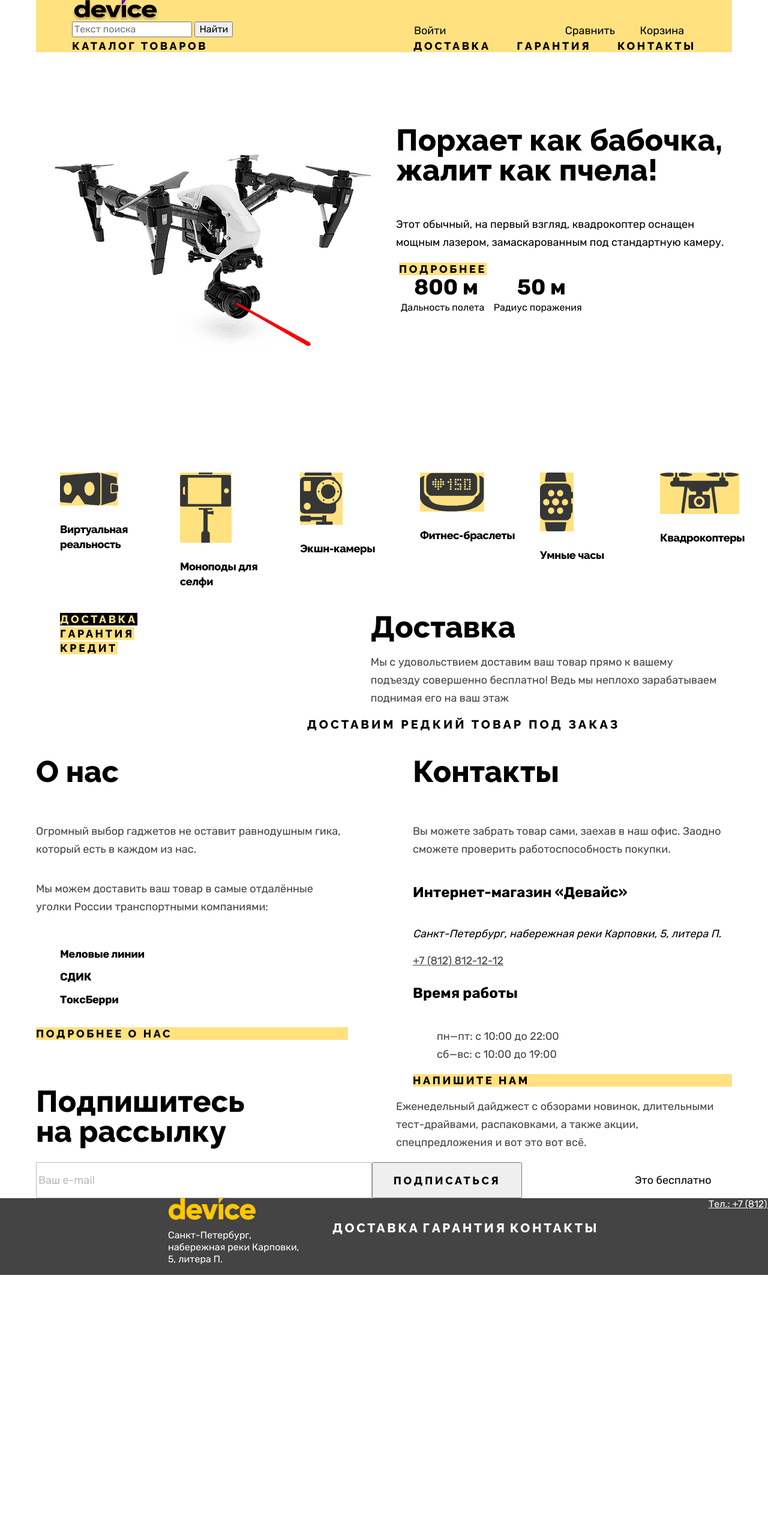
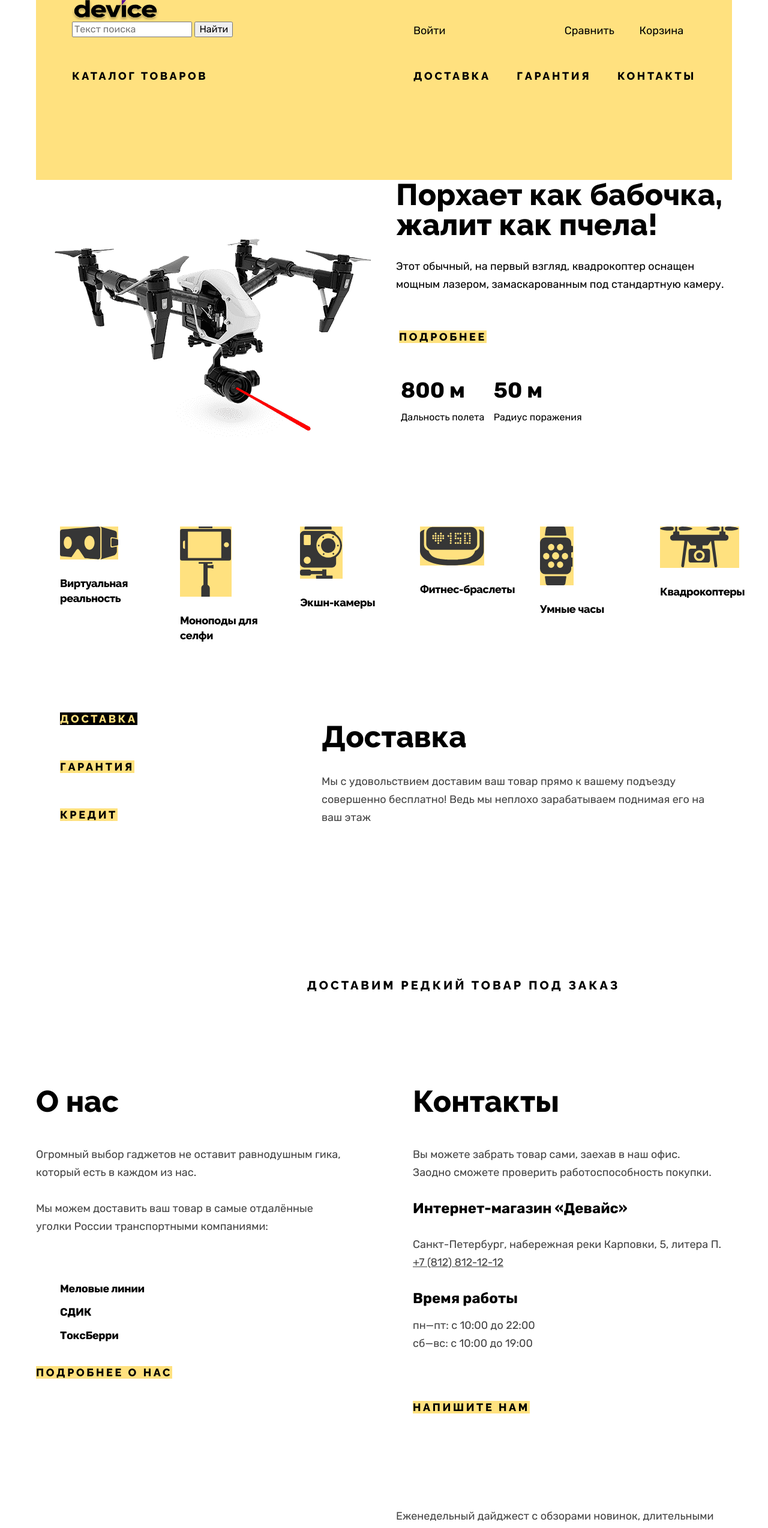
Before and after one commit to htmlacademy-htmlcss/1894237-device-34, a plain HTML site: page index.html in a window 1280 px wide. Shown: the top 2548 px of the page at 60% size. Before the commit the page ends 2126 px from the top, so only its background shows below. Drawn offline with Linux system fonts and the light colour scheme; files whose address does not match are found by name.

Commit message:
Completed the task on the topic: Microgrids on flex for all pages.

```diff
--- a/index.html
+++ b/index.html
@@ -13,7 +13,11 @@
           <input class="search-text" type="search" name="product-search" placeholder="Текст поиска">
           <button class="button-search" type="submit">Найти</button>
         </form>
-          <a class="navigation-user-link-enter" href="#">Войти</a>
+          <ul class="navigation-user-list-enter">
+            <li>
+            <a class="navigation-user-link-enter" href="#">Войти</a>
+            </li>
+          </ul>
           <ul class="navigation-user-list">
             <li>
               <a class="navigation-user-link" href="#">Сравнить</a>
@@ -53,7 +57,8 @@
                 <th class="table-item">800 м</th>
                 <th class="table-item">50 м</th>
               </tr>
-              <tr><td class="table-item-description" >Дальность полета</td><td class="table-item-description" >Радиус поражения</td></tr>
+              <tr><td class="table-item-description" >Дальность полета</td>
+                <td class="table-item-description" >Радиус поражения</td></tr>
             </table>
             </section>
           </div>
@@ -94,12 +99,13 @@
             <li class="advantage-item">
               <a class="button-warranty" href="#">Гарантия</a>
             </li>
-            <li class="advantege-item">
+            <li class="advantage-item">
               <a class="button-credit" href="#">Кредит</a>
             </li>
           </ul>
           <ul class="advantage-delivery-list">
-            <li><h2 class="advantage-delivery">Доставка</h2>
+            <li>
+              <h2 class="advantage-delivery">Доставка</h2>
               <p class="advantage-description">Мы с удовольствием доставим ваш товар прямо к вашему подъезду совершенно бесплатно! Ведь мы неплохо зарабатываем поднимая его на ваш этаж</p>
             </li>
           </ul>
@@ -123,15 +129,17 @@
                 <p class="about-us-item-name">ТоксБерри</p>
               </li>
             </ul>
-            <a class="button-about-us" href="#">Подробнее о нас</a>
+            <div class="blog-button-about-us">
+              <a class="button-about-us" href="#">Подробнее о нас</a>
+            </div>
           </section>
           <section class="contacts">
             <h2 class="contacts-heading">Контакты</h2>
-            <p class="contacts-description">Вы можете забрать товар сами, заехав в наш офис.
-              Заодно сможете проверить работоспособность покупки. </p>
+            <p class="contacts-description">Вы можете забрать товар сами, заехав в наш офис.</p>
+            <p class="contacts-description">Заодно сможете проверить работоспособность покупки. </p>
             <h3 class="internet-shop-heading">Интернет-магазин «Девайс»</h3>
-            <address class="contacts-adress">
-              <p class="contacts-adress-text">Санкт-Петербург, набережная реки Карповки, 5, литера П.</p>
+            <address class="contacts-address">
+              <p class="contacts-address-text">Санкт-Петербург, набережная реки Карповки, 5, литера П.</p>
               <a class="contacts-phone" href="tel:78128121212">+7 (812) 812-12-12</a>
             </address>
             <h3 class="working-hours-heading">Время работы</h3>
@@ -139,7 +147,9 @@
               <li class="contacts-schedule-item">пн—пт: с 10:00 до 22:00</li>
               <li class="contacts-schedule-item">сб—вс: с 10:00 до 19:00</li>
             </ul>
-            <a class="button-write-to-us" href="#">Напишите нам</a>
+            <div class="blog-button-write-to-us">
+              <a class="button-write-to-us" href="#">Напишите нам</a>
+            </div>
           </section>
         </div>
         <section class="subscription-newsletter">
--- a/styles/styles.css
+++ b/styles/styles.css
@@ -47,10 +47,22 @@ body {
   background-color: #FFE17F;
   color: #000000;
   text-decoration: none;
+  min-height: 300px;
+}
+
+.visually-hidden {
+  position: absolute;
+  width: 1px;
+  height: 1px;
+  margin: -1px;
+  padding: 0;
+  border: 0;
+  clip: rect(0 0 0 0);
+  overflow: hidden;
 }
 
 .logo-black {
-  display: block;
+  display: flex;
   margin-left: 60px;
 }
 
@@ -62,30 +74,37 @@ body {
   margin: 0 auto;
 }
 
+.navigation-user-link {
+  display: block;
+}
+
 .navigation-user-form-search {
   width: 570px;
   margin-left: 60px;
 }
 
 .navigation-user-list-enter {
+  min-width: 231px;
   margin: 0;
   padding: 0;
   display: flex;
+  justify-content: space-between;
 }
 
 .navigation-user-link-enter {
-  display: flex;
-  width: 231px;
+  display: block;
   margin-left: 26;
   padding: 0;
 }
 
 .navigation-user-list {
   display: flex;
-  width: 240px;
+  min-width: 240px;
   margin: 0;
+  margin-right: 60px;
   padding: 0;
   justify-content: space-around;
+  flex-wrap: wrap;
 }
 
 .navigation {
@@ -94,22 +113,27 @@ body {
 }
 
 .navigation-link-catalog {
-  display: flex;
-  width: 293px;
+  display: block;
+  min-width: 293px;
   margin-left: 60px;
+  padding-top: 50px;
 }
 
 .navigation-list {
-  width: 471px;
+  min-width: 471px;
   display: flex;
   margin: 0;
   margin-left: 276px;
+  margin-right: 59px;
   padding: 0;
   justify-content: space-between;
+  list-style-type: none;
+  flex-wrap: wrap;
 }
 
 .navigation-link {
-  display: flex;
+  padding-top: 50px;
+  display: block;
   margin: 0;
 }
 
@@ -138,12 +162,18 @@ body {
 
 .product-advertising-heading {
   width: 545px;
+  padding: 0;
+  margin: 0;
   margin-left: 40px;
 }
 
 .product-advertising-description {
   width: 560px;
+  padding: 0;
+  margin: 0;
   margin-left: 40px;
+  padding-top: 29px;
+  padding-bottom: 61px;
 }
 
 .button-more-detailed {
@@ -154,9 +184,22 @@ body {
 .table-in-wrapper{
   width:320px;
   margin-left: 45px;
+  padding-top: 59px;
+}
+
+.table-item {
+  text-align: left;
+}
+
+.table-item-description {
+  padding-top: 12px;
 }
 
 /*product categories*/
+
+.product-categories {
+  min-height: 253px;;
+}
 
 .product-categories-list {
   display: flex;
@@ -183,17 +226,28 @@ body {
   width: 280px;
 }
 
+.advantage-item {
+  min-width: 280px;
+  padding-top: 56px;
+}
+
+.advantage-description {
+  padding-top: 34px;
+  margin: 0;
+}
+
 .button-delivery {
-  width: 280px;
+  min-width: 280px;
 }
 
 .advantage-delivery {
+  padding-top: 72.5px;
   margin: 0;
 }
 
 .advantage-delivery-list {
   width: 694px;
-  margin-left: 243px;
+  margin-left: 116px;
   margin-top: 0;
   margin-bottom: 0;
 }
@@ -208,16 +262,44 @@ body {
   margin-left: 265px;
   display: flex;
   justify-content: space-around;
+  padding-top: 254.5px;
 }
+
 .about-us-contacts {
   width: 1160px;
+  min-height: 545px;
   display: flex;
 }
+
 .about-us {
   display: flex;
   width: 520px;
   flex-direction: column;
   margin: 0;
+}
+
+.about-us-heading, .contacts-heading {
+  margin: 0;
+  padding: 0;
+  padding-top: 157px;
+  padding-bottom: 48px;
+}
+
+.about-us-discription, .contacts-description {
+  margin: 0;
+}
+
+.about-us-list {
+  padding-top: 30px;
+  margin: 0;
+}
+
+.blog-button-about-us {
+  padding-top: 40px;
+}
+
+.blog-button-write-to-us {
+  padding-top: 40px;
 }
 
 .contacts {
@@ -228,6 +310,10 @@ body {
   margin-left: 108px;
 }
 
+.contacts-address {
+  padding-top: 15px;
+}
+
 .subscription-newsletter {
   width: 1440px;
 }
@@ -235,21 +321,26 @@ body {
 .subscription-newsletter-text {
   width: 1160px;
   display: flex;
+  min-height: 90px;
 }
 
 .button-subscribe-to-the-newsletter {
   width: 348px;
   margin: 0;
+  padding-top: 196px;
 }
 
 .subscription-newsletter-description {
   width: 560px;
+  margin: 0;
   margin-left: 252px;
+  padding-top: 154px;
 }
 
 .subscription-newsletter-form-block {
   width: 1160px;
   display: flex;
+  padding-top: 157px;
 }
 
 .subscription-newsletter-form {
@@ -280,6 +371,7 @@ body {
   display: flex;
   width: 1440px;
   margin: 0;
+  min-height: 321px;
 }
 
 .footer-container {
@@ -295,7 +387,7 @@ body {
 
 .footer-contacts-address-text {
   display: flex;
-  width: 234px;
+  width: 240px;
   margin-left: 140px;
 }
 
@@ -303,15 +395,41 @@ body {
   display: flex;
   width: 444px;
   justify-content: space-between;
+  padding: 0;
+  padding-top: 120px;
+  margin: 0;
+  margin-left: 124px;
 }
 
 .footer-contacts-address-phone {
   display: flex;
   width: 175px;
   margin-left: 183px;
+  padding-top: 140px;
 }
 
+.footer-contacts-text-address {
+  padding-top: 62px;
+}
 
+.footer-social-list {
+  margin: 0;
+  padding: 0;
+  list-style-type: none;
+}
+
+.footer-social-item {
+  display: flex;
+  flex-wrap: wrap;
+  width: 40px;
+  height: 40px;
+  margin-right: 15px;
+  margin-bottom: 8px;
+}
+
+.footer-social-item:nth-child(3) {
+  margin-right: 0;
+}
 
 li {
   list-style-type: none;
@@ -357,12 +475,6 @@ li {
 .navigation-link {
   text-decoration: none;
   color: #000000;
-}
-
-.visually-hidden {
-  text-indent: 100%;
-  white-space: nowrap;
-  overflow: hidden;
 }
 
 .product-advertising-heading {
@@ -466,12 +578,17 @@ li {
 .about-us-discription {
   line-height: 30px;
   color: #444444;
+  padding-bottom: 30px;
 }
 
+.about-us-item {
+  padding-top: 19px;
+}
 .about-us-item-name {
   font-weight: 700;
   line-height: 20px;
   letter-spacing: -0.02em;
+  margin: 0;
 }
 
 .button-about-us {
@@ -501,12 +618,16 @@ li {
   font-weight: 700;
   font-size: 24px;
   line-height: 30px;
+  margin: 0;
+  padding-top: 30px;
 }
 
 .contacts-address-text {
   color: #444444;
   line-height: 30px;
   font-style: normal;
+  margin: 0;
+  padding-top: 15px;
 }
 
 .contacts-phone {
@@ -519,6 +640,15 @@ li {
   font-weight: 700;
   font-size: 24px;
   line-height: 30px;
+  margin: 0;
+  padding-top: 30px;
+}
+
+.contacts-schedule {
+  margin: 0;
+  padding: 0;
+  padding-top: 15px;
+  padding-bottom: 40px;
 }
 
 .contacts-schedule-item {
@@ -543,6 +673,7 @@ li {
   font-weight: 800;
   font-size: 50px;
   line-height: 50px;
+  padding-top: 196px;
 }
 
 .your-email-input {
@@ -575,6 +706,8 @@ li {
   line-height: 20px;
   color: #FFFFFF;
   font-style: normal;
+  margin: 0;
+  padding-top: 35px;
 }
 
 .page-footer {
@@ -608,6 +741,7 @@ li {
 
 .inner-header {
   width: 1079px;
+  padding-top: 35px;
 }
 .catalog-header {
   width: 541px;
@@ -619,6 +753,8 @@ li {
   padding: 0;
   width: 432px;
   justify-content: space-between;
+  margin: 0;
+  padding-top: 16px;
 }
 
 .catalog-products {
@@ -629,6 +765,8 @@ li {
   width: 320px;
   margin-left: 140px;
   margin-right: 40px;
+  flex-direction: column;
+  display: flex;
 }
 
 .catalog-right-column {
@@ -640,6 +778,7 @@ li {
   font-weight: 800;
   font-size: 50px;
   line-height: 50px;
+  margin: 0;
 }
 
 .breadcrumbs-link {
@@ -669,6 +808,24 @@ li {
   line-height: 19px;
 }
 
+.product-card-list {
+  list-style-type: none;
+  margin: 0;
+  padding: 0;
+  min-width: 840px;
+  display: flex;
+  flex-wrap: wrap;
+}
+
+.product-card-item {
+  padding-right: 40px;
+}
+
+.catalog-filter-group {
+  display: flex;
+  flex-direction: column;
+}
+
 .button-show {
   font-family: 'Raleway';
   font-style: normal;
@@ -681,6 +838,22 @@ li {
   background-color: #FFE17F;
 }
 
+.blog-button-pagination-show-more {
+  width: 760px;
+  min-height: 55px;
+}
+
+.container-button-pagination-show-more {
+  display: flex;
+  justify-content: center;
+  min-height: 55px;
+  padding-top: 44px;
+}
+
+.pagination-item {
+  display: flex;
+}
+
 .sorting-header {
   font-family: 'Raleway';
   font-weight: 800;
@@ -688,6 +861,10 @@ li {
   line-height: 19px;
   letter-spacing: 0.2em;
   text-transform: uppercase;
+  margin: 0;
+  padding: 0;
+  display: flex;
+  width: 150px;
 }
 
 .select-option {
@@ -697,6 +874,10 @@ li {
   font-size: 18px;
   line-height: 30px;
   color: #000000;
+  display: flex;
+  margin: 0;
+  margin-bottom: 20px;
+  margin-top: 20px;
 }
 
 .product-card-title {
@@ -728,6 +909,19 @@ li {
   text-transform: uppercase;
 }
 
+.pagination {
+  display: flex;
+  margin: 0;
+  padding: 0;
+  list-style-type: none;
+}
+
+.pagination-container {
+  display: flex;
+  min-height: 71px;
+  padding-top: 62px;
+}
+
 .pagination-prev, .pagination-next {
   font-family: 'Raleway';
   font-style: normal;
@@ -745,4 +939,19 @@ li {
   color: #444444;
   opacity: 0.3;
   text-decoration: none;
+  display: flex;
 }
+
+.pagination-item-prev {
+  padding-right: 187px;
+}
+
+.pagination-item-next {
+  padding-left: 182px;
+}
+
+.pagination-container-numbers {
+  width: 200px;
+  display: flex;
+  justify-content: space-evenly;
+}
```
Also changed, not shown: catalog.html (+9 -3 lines).
